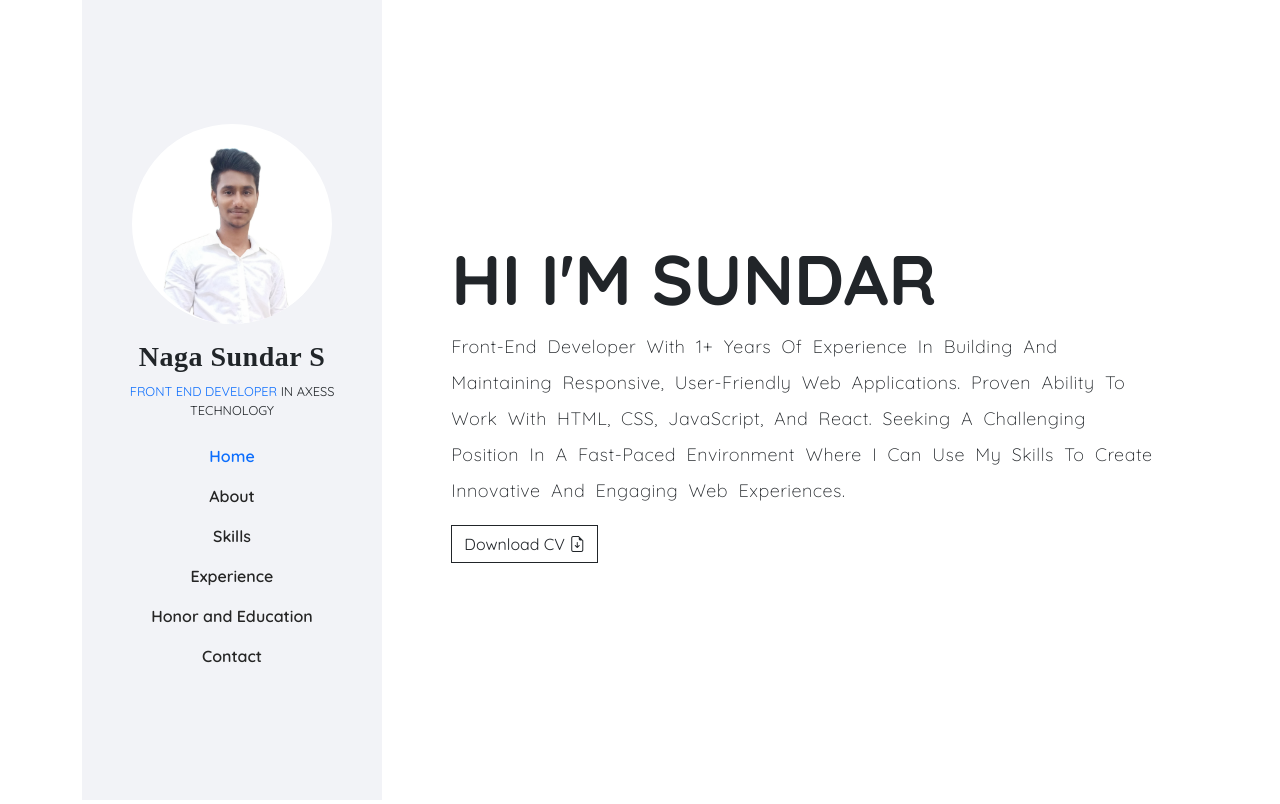
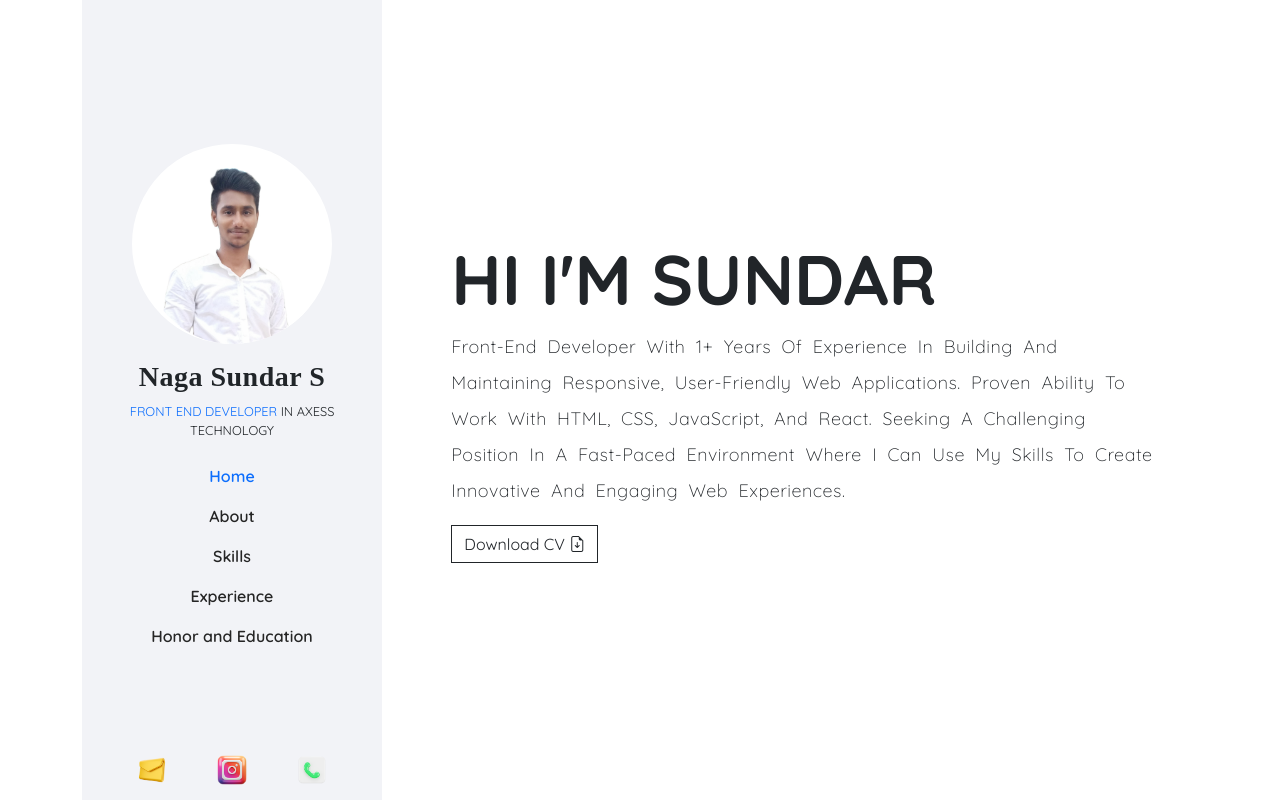
Before and after one commit to Sundar-1007/portfolio, a plain HTML site: page index.html in a window 1280 px wide. Shown: the top 804 px of the page. Drawn offline with nearby package versions, Linux system fonts and the light colour scheme; a web font is replaced by a local one.

Commit message:
new updates

```diff
--- a/assets/css/style.css
+++ b/assets/css/style.css
@@ -251,7 +251,15 @@ textarea#contact {
     width: 100%;
     left: 0;
     padding: 10px;
+    display: flex;
+    justify-content: space-evenly;
 }
+
+.aside.icon .icon {
+    width: 100%;
+    max-width: 40px;
+}
+
 
 @keyframes top {
     0% {
--- a/assets/script/script.js
+++ b/assets/script/script.js
@@ -36,7 +36,7 @@ $(document).ready(function () {
     var section3Offset = $('#skills').offset().top;
     var section4Offset = $('#exp').offset().top;
     var section5Offset = $('#edu').offset().top;
-    var section6Offset = $('#contact').offset().top;
+    // var section6Offset = $('#contact').offset().top;
 
     // Add/remove "nav-active" class based on scroll position
     if (scrollDistance >= section1Offset && scrollDistance < section2Offset) {
@@ -51,13 +51,14 @@ $(document).ready(function () {
     } else if (scrollDistance >= section4Offset && scrollDistance < section5Offset) {
       $('.nav-link ').removeClass('active');
       $('.nav a[href="#exp"]').addClass('active');
-    } else if (scrollDistance >= section5Offset && scrollDistance < section6Offset) {
+    } else if (scrollDistance >= section5Offset+section1Offset) {
       $('.nav-link ').removeClass('active');
       $('.nav a[href="#edu"]').addClass('active');
-    }else if (scrollDistance >= section6Offset+section1Offset) {
-      $('.nav-link ').removeClass('active');
-      $('.nav a[href="#contact"]').addClass('active');
     }
+    // else if (scrollDistance >= section6Offset+section1Offset) {
+    //   $('.nav-link ').removeClass('active');
+    //   $('.nav a[href="#contact"]').addClass('active');
+    // }
   });
 });
 
--- a/index.html
+++ b/index.html
@@ -56,20 +56,34 @@
                 <li class="nav-item">
                     <a class="nav-link fw-semibold color-dark" href="#edu">Honor and Education</a>
                 </li>
-                <li class="nav-item">
+                <!-- <li class="nav-item">
                     <a class="nav-link fw-semibold color-dark" href="#contact">Contact</a>
-                </li>
+                </li> -->
             </ul>
         </div>
-        <!-- <div class="aside icon">
-            <a href="#"><i class="bi bi-instagram"></i></a>
-        </div> -->
+        <div class="aside icon">
+            <a href="mailto:sundar10072001@gmail.com"
+                class="text-decoration-none">
+                <img src="assets/img/mail.png" alt="mail" class="icon">
+            </a>
+            <a href="https://goo.gl/maps/TYZ2mFUGL55hT4UK6" target="_blank"
+                class="text-decoration-none">
+                <img src="assets/img/instagram.png" alt="mail" class="icon">
+            </a>
+            <a href="tel:9087241505" class="text-decoration-none">
+                <img src="assets/img/calling-app.png" alt="mail" class="icon">
+            </a>
+            <a href="https://goo.gl/maps/TYZ2mFUGL55hT4UK6" target="_blank"
+                class="text-decoration-none d-none">
+                <img src="assets/img/location-pin.png" alt="mail" class="icon">
+            </a>
+        </div>
     </aside>
 
     <main>
         <section id="home">
             <div data-aos-easing="linear" data-aos="fade-up">
-                <h1 class="fw-bold name" >Hi I'm Sundar</h1>
+                <h1 class="fw-bold name">Hi I'm Sundar</h1>
                 <p class="fw-lighter text-1 text-capitalize">Front-end developer with 1+ years of experience in building
                     and maintaining
                     responsive, user-friendly web applications. Proven ability to work with HTML, CSS, JavaScript, and
@@ -83,9 +97,12 @@
 
         <section id="about">
             <div>
-                <p data-aos-easing="linear" data-aos="fade-right" data-aos-duration="500" class="text-secondary fw-medium text-uppercase fs-7 mb-3" style="letter-spacing: 5px;">About Me</p>
-                <p data-aos-easing="linear" data-aos="fade-right" data-aos-duration="500" class="fw-bold mb-4 text-uppercase fs-5 font-serif">Who am i ?</p>
-                <p data-aos-easing="linear" data-aos="fade-up" data-aos-duration="500" class="text-1 mb-5 text-capitalize"><span class="text-black fw-bold">Hi I'm Sundar</span> I have
+                <p data-aos-easing="linear" data-aos="fade-right" data-aos-duration="500"
+                    class="text-secondary fw-medium text-uppercase fs-7 mb-3" style="letter-spacing: 5px;">About Me</p>
+                <p data-aos-easing="linear" data-aos="fade-right" data-aos-duration="500"
+                    class="fw-bold mb-4 text-uppercase fs-5 font-serif">Who am i ?</p>
+                <p data-aos-easing="linear" data-aos="fade-up" data-aos-duration="500"
+                    class="text-1 mb-5 text-capitalize"><span class="text-black fw-bold">Hi I'm Sundar</span> I have
                     worked at Axess
                     Technology for 1+ years as a Front-End Developer. I have also completed some freelancing projects,
                     and my project's UI views are decent-looking with decent styles. I believe that I would be a great
@@ -93,7 +110,8 @@
                 </p>
                 <div class="row g-5 justify-content-between text-center">
                     <div class="col-md-6 col-xl-3">
-                        <div class="card border-primary" data-aos-easing="linear" data-aos="fade-up" data-aos-duration="500">
+                        <div class="card border-primary" data-aos-easing="linear" data-aos="fade-up"
+                            data-aos-duration="500">
                             <div class="card-body d-flex justify-content-center align-items-center flex-column">
                                 <i class="fa-brands fa-react fs-3 text-primary mb-3"></i>
                                 <h5 class="card-title">React Dev</h5>
@@ -101,7 +119,8 @@
                         </div>
                     </div>
                     <div class="col-md-6 col-xl-3">
-                        <div class="card border-success" data-aos-easing="linear" data-aos-duration="600" data-aos="fade-up">
+                        <div class="card border-success" data-aos-easing="linear" data-aos-duration="600"
+                            data-aos="fade-up">
                             <div class="card-body d-flex justify-content-center align-items-center flex-column">
                                 <i class="bi bi-browser-chrome fs-3 text-success mb-3"></i>
                                 <h5 class="card-title">Front End Dev</h5>
@@ -109,7 +128,8 @@
                         </div>
                     </div>
                     <div class="col-md-6 col-xl-3">
-                        <div class="card border-info" data-aos-easing="linear" data-aos-duration="700" data-aos="fade-up">
+                        <div class="card border-info" data-aos-easing="linear" data-aos-duration="700"
+                            data-aos="fade-up">
                             <div class="card-body d-flex justify-content-center align-items-center flex-column">
                                 <i class="fa-solid fa-mobile-screen-button fs-3 text-info mb-3"></i>
                                 <h5 class="card-title">Web App</h5>
@@ -117,7 +137,8 @@
                         </div>
                     </div>
                     <div class="col-md-6 col-xl-3">
-                        <div class="card border-secondary" data-aos-easing="linear" data-aos-duration="800" data-aos="fade-up">
+                        <div class="card border-secondary" data-aos-easing="linear" data-aos-duration="800"
+                            data-aos="fade-up">
                             <div class="card-body d-flex justify-content-center align-items-center flex-column">
                                 <i class="fa-solid fa-code fs-3 text-secondary mb-3"></i>
                                 <h5 class="card-title">Free Lancer</h5>
@@ -130,10 +151,12 @@
 
         <section id="skills">
             <div class="w-100">
-                <p data-aos-easing="linear" data-aos="fade-right" data-aos-duration="500" class="text-secondary fw-medium text-uppercase fs-7 mb-3" style="letter-spacing: 5px;">MY SPECIALTY
+                <p data-aos-easing="linear" data-aos="fade-right" data-aos-duration="500"
+                    class="text-secondary fw-medium text-uppercase fs-7 mb-3" style="letter-spacing: 5px;">MY SPECIALTY
                 </p>
-                <p data-aos-easing="linear" data-aos="fade-right" data-aos-duration="500" class="fw-bold mb-4 text-uppercase fs-5 font-serif">MY SKILLS</p>
-                <ol class="mb-5" data-aos-easing="linear" data-aos="fade-up" data-aos-duration="500" >
+                <p data-aos-easing="linear" data-aos="fade-right" data-aos-duration="500"
+                    class="fw-bold mb-4 text-uppercase fs-5 font-serif">MY SKILLS</p>
+                <ol class="mb-5" data-aos-easing="linear" data-aos="fade-up" data-aos-duration="500">
                     <li class="text-1 mb-0">Developed and maintained responsive web applications using modern front-end
                         technologies such as HTML5, CSS3, and JavaScript.</li>
                     <li class="text-1 mb-0">Experience with front-end frameworks like React.</li>
@@ -145,7 +168,7 @@
                         expertise in creating responsive and visually appealing web interfaces.</li>
                 </ol>
                 <div class="row gx-5 gy-4 justify-content-between">
-                    <div class="col-md-6" data-aos-easing="linear" data-aos="fade-right" data-aos-duration="500" >
+                    <div class="col-md-6" data-aos-easing="linear" data-aos="fade-right" data-aos-duration="500">
                         <p class="fw-semibold mb-2">HTML 5</p>
                         <div class="bar">
                             <span class="bar-w bg-primary" style="width: 90%;">
@@ -154,18 +177,18 @@
                         </div>
                     </div>
                     <div class="col-md-6" data-aos-easing="linear" data-aos="fade-left" data-aos-duration="500">
+                        <p class="fw-semibold mb-2">CSS 3</p>
+                        <div class="bar">
+                            <span class="bar-w bg-success" style="width: 95%;">
+                                <p class="text-success text-center mb-1 above">95%</p>
+                            </span>
+                        </div>
+                    </div>
+                    <div class="col-md-6" data-aos-easing="linear" data-aos="fade-right" data-aos-duration="500">
                         <p class="fw-semibold mb-2">JS</p>
                         <div class="bar">
                             <span class="bar-w bg-danger" style="width: 70%;">
                                 <p class="text-danger text-center mb-1 above">70%</p>
-                            </span>
-                        </div>
-                    </div>
-                    <div class="col-md-6" data-aos-easing="linear" data-aos="fade-right" data-aos-duration="500">
-                        <p class="fw-semibold mb-2">CSS 3</p>
-                        <div class="bar">
-                            <span class="bar-w bg-success" style="width: 95%;">
-                                <p class="text-success text-center mb-1 above">95%</p>
                             </span>
                         </div>
                     </div>
@@ -193,24 +216,38 @@
                             </span>
                         </div>
                     </div>
+                    <div class="col-md-6" data-aos-easing="linear" data-aos="fade-right" data-aos-duration="500">
+                        <p class="fw-semibold mb-2">SASS (SCSS)</p>
+                        <div class="bar">
+                            <span class="bar-w bg-danger-subtle" style="width: 70%;">
+                                <p class="text-warning text-center mb-1 above">70%</p>
+                            </span>
+                        </div>
+                    </div>
                 </div>
             </div>
         </section>
 
         <section id="exp">
             <div>
-                <p data-aos-easing="linear" data-aos="fade-right" data-aos-duration="500" class="text-secondary fw-medium text-uppercase fs-7 mb-3" style="letter-spacing: 5px;">Experience
+                <p data-aos-easing="linear" data-aos="fade-right" data-aos-duration="500"
+                    class="text-secondary fw-medium text-uppercase fs-7 mb-3" style="letter-spacing: 5px;">Experience
                 </p>
-                <p  data-aos-easing="linear" data-aos="fade-right" data-aos-duration="500" class="fw-bold mb-4 text-uppercase fs-5 font-serif">WORK EXPERIENCE</p>
+                <p data-aos-easing="linear" data-aos="fade-right" data-aos-duration="500"
+                    class="fw-bold mb-4 text-uppercase fs-5 font-serif">WORK EXPERIENCE</p>
                 <ol class="animated mb-5">
-                    <li class="text-1" data-aos-easing="linear" data-aos="fade-up" data-aos-duration="500">I have worked 2+ more projects.</li>
-                    <li class="text-1" data-aos-easing="linear" data-aos="fade-up" data-aos-duration="600">Successfully delivered projects on time and within budget, consistently meeting
+                    <li class="text-1" data-aos-easing="linear" data-aos="fade-up" data-aos-duration="500">I have worked
+                        2+ more projects.</li>
+                    <li class="text-1" data-aos-easing="linear" data-aos="fade-up" data-aos-duration="600">Successfully
+                        delivered projects on time and within budget, consistently meeting
                         or exceeding
                         client expectations.</li>
-                    <li class="text-1" data-aos-easing="linear" data-aos="fade-up" data-aos-duration="700">Actively participated in code reviews and provided constructive feedback to
+                    <li class="text-1" data-aos-easing="linear" data-aos="fade-up" data-aos-duration="700">Actively
+                        participated in code reviews and provided constructive feedback to
                         enhance code
                         quality and maintain best practices.</li>
-                    <li class="text-1" data-aos-easing="linear" data-aos="fade-up" data-aos-duration="800">Freelanced as a front-end developer, building and maintaining user-friendly web
+                    <li class="text-1" data-aos-easing="linear" data-aos="fade-up" data-aos-duration="800">Freelanced as
+                        a front-end developer, building and maintaining user-friendly web
                         applications.</li>
                 </ol>
                 <!-- <p class="text-1 mb-5">Developed and maintained responsive web applications using modern front-end
@@ -226,23 +263,29 @@
                     <br>
                 </p> -->
                 <!-- Button trigger modal -->
-                <p  data-aos-easing="linear" data-aos="fade-right" data-aos-duration="500"  class="text-secondary fw-medium text-uppercase fs-7 mb-3" style="letter-spacing: 5px;">Works
+                <p data-aos-easing="linear" data-aos="fade-right" data-aos-duration="500"
+                    class="text-secondary fw-medium text-uppercase fs-7 mb-3" style="letter-spacing: 5px;">Works
                 </p>
-                <h1  data-aos-easing="linear" data-aos="fade-right" data-aos-duration="500"  class="fw-bold mb-4 text-uppercase fs-5 font-serif">Project Links</h1>
+                <h1 data-aos-easing="linear" data-aos="fade-right" data-aos-duration="500"
+                    class="fw-bold mb-4 text-uppercase fs-5 font-serif">Project Links</h1>
                 <div class="d-flex flex-wrap justify-content-between">
-                    <button type="button" class="btn btn-outline-dark rounded-0 text-capitalize m-3" data-bs-toggle="modal" data-aos-easing="linear" data-aos="fade-up" data-aos-duration="500"
+                    <button type="button" class="btn btn-outline-dark rounded-0 text-capitalize m-3"
+                        data-bs-toggle="modal" data-aos-easing="linear" data-aos="fade-up" data-aos-duration="500"
                         data-bs-target="#modal-1">
                         Insurance corp project
                     </button>
-                    <button type="button" class="btn btn-outline-dark rounded-0 text-capitalize m-3" data-bs-toggle="modal"  data-aos-easing="linear" data-aos="fade-up" data-aos-duration="600"
+                    <button type="button" class="btn btn-outline-dark rounded-0 text-capitalize m-3"
+                        data-bs-toggle="modal" data-aos-easing="linear" data-aos="fade-up" data-aos-duration="600"
                         data-bs-target="#modal-2">
                         cincinati project
                     </button>
-                    <button type="button" class="btn btn-outline-dark rounded-0 text-capitalize m-3" data-bs-toggle="modal"  data-aos-easing="linear" data-aos="fade-up" data-aos-duration="700"
+                    <button type="button" class="btn btn-outline-dark rounded-0 text-capitalize m-3"
+                        data-bs-toggle="modal" data-aos-easing="linear" data-aos="fade-up" data-aos-duration="700"
                         data-bs-target="#modal-3">
                         Threedy AR Project
                     </button>
-                    <button type="button" class="btn btn-outline-dark rounded-0 text-capitalize m-3" data-bs-toggle="modal"  data-aos-easing="linear" data-aos="fade-up" data-aos-duration="800"
+                    <button type="button" class="btn btn-outline-dark rounded-0 text-capitalize m-3"
+                        data-bs-toggle="modal" data-aos-easing="linear" data-aos="fade-up" data-aos-duration="800"
                         data-bs-target="#modal-4">
                         Safeon project
                     </button>
@@ -367,7 +410,8 @@
                                     </li>
                                 </ol>
                                 <p class="text-center mb-0"><a class="text-decoration-none"
-                                        href="https://sundar-1007.github.io/sofeon-project/" target="_blank">Project Link</a></p>
+                                        href="https://sundar-1007.github.io/sofeon-project/" target="_blank">Project
+                                        Link</a></p>
                             </div>
                             <div class="modal-footer border-0">
                                 <button type="button" class="btn btn-outline-dark rounded-0"
@@ -382,10 +426,13 @@
         <section id="edu">
             <div class="w-100">
 
-                <p data-aos-easing="linear" data-aos="fade-right" data-aos-duration="500" class="text-secondary fw-medium text-uppercase fs-7 mb-3" style="letter-spacing: 5px;">Honors
+                <p data-aos-easing="linear" data-aos="fade-right" data-aos-duration="500"
+                    class="text-secondary fw-medium text-uppercase fs-7 mb-3" style="letter-spacing: 5px;">Honors
                 </p>
-                <p data-aos-easing="linear" data-aos="fade-right" data-aos-duration="500" class="fw-bold mb-4 text-uppercase fs-5 font-serif">Honor and Education</p>
-                <div data-aos-easing="linear" data-aos="fade-up" data-aos-duration="600" class="accordion" id="accordionExample">
+                <p data-aos-easing="linear" data-aos="fade-right" data-aos-duration="500"
+                    class="fw-bold mb-4 text-uppercase fs-5 font-serif">Honor and Education</p>
+                <div data-aos-easing="linear" data-aos="fade-up" data-aos-duration="600" class="accordion"
+                    id="accordionExample">
                     <div class="accordion-item mb-2">
                         <h2 class="accordion-header">
                             <button class="accordion-button shadow-none text-uppercase letter-spacing" type="button"
@@ -447,7 +494,7 @@
             </div>
         </section>
 
-        <section id="contact" class=" position-relative pb-0">
+        <!-- <section id="contact" class=" position-relative pb-0">
             <div>
                 <p data-aos-easing="linear" data-aos="fade-right" data-aos-duration="500" class="text-secondary fw-medium text-uppercase fs-7 mb-3" style="letter-spacing: 5px;">Personal Info
                 </p>
@@ -486,7 +533,7 @@
                     </form>
                 </div>
             </div>
-        </section>
+        </section> -->
         <footer class="w-100">
             <div class="d-flex align-items-center p-1 py-3 p-md-3 justify-content-center">
                 <img src="assets/img/logo.png" alt="logo" height="30px">
```
Also changed, not shown: assets/img/instagram.png (added).
